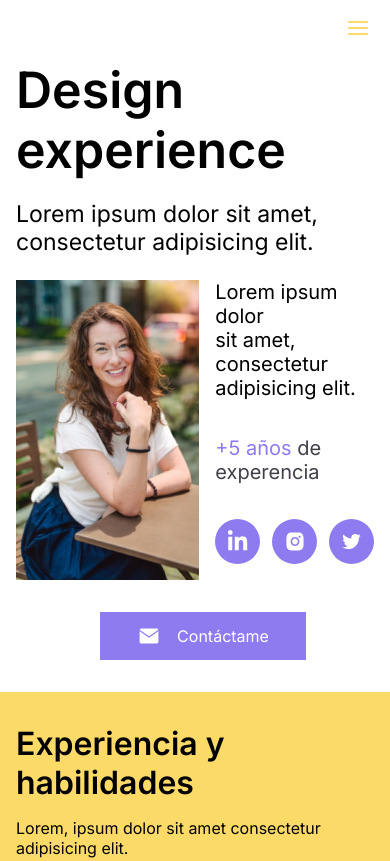
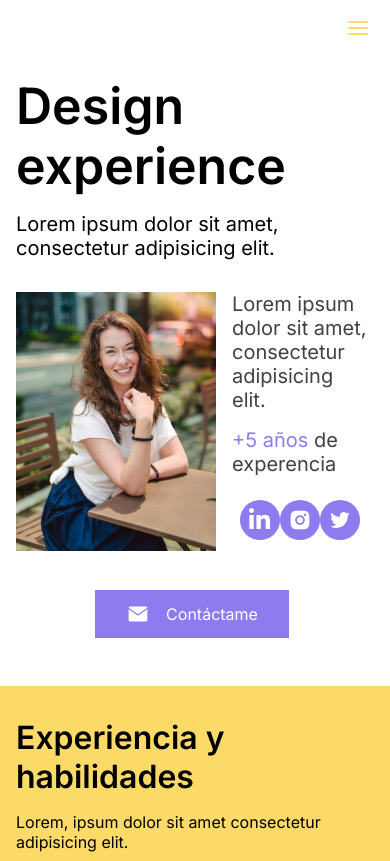
Before and after one commit to martinez-fko/miPortafolio, a plain HTML site: page index.html in a window 390 px wide. Shown: the top 861 px of the page. Drawn offline with Linux system fonts and the light colour scheme.

Commit message:
Modificaciones responsividad

```diff
--- a/assets/css/styles.css
+++ b/assets/css/styles.css
@@ -7,6 +7,7 @@
     --color-dark-black: #423F49;
     --color-white: #FFFFFF;
     --color-gray: #F9F5F2;
+
 }
 
 *{
@@ -22,7 +23,22 @@ body{
     background-color: var(--color-white);
 }
 
-.titulo{
+h1{
+   font-size: 50px;
+   font-weight: 600;
+}
+
+h2{
+    font-size: 32px;
+    font-weight: 600;
+}
+
+h3{
+    font-size: 20px;
+    font-weight: 400;
+}
+
+/* .titulo{
     font-size: 50px;
     font-weight:600px ;
 }
@@ -30,7 +46,7 @@ body{
 .subtitulo{
     font-size: 23px;
     font-weight: 400;
-}
+} */
 
 .subsection{
     font-size: 20px;
@@ -86,50 +102,69 @@ input#menu-hamburguesa{
 
 /* header */
 
-.seccion_titulo{
-    margin-bottom: 1.5rem;
+
+.header{
+    padding: 1rem;
+    padding-right: 2rem;
+    display: grid;
+    grid-template-areas:
+    "titulo titulo"
+    "image info"
+    "btn btn";
+    grid-template-columns: 200px auto;
+    grid-template-rows: auto 250px auto;
+    gap: 1rem;
 }
 
-.seccion_principal{
-    padding-left: 1rem;
+.header__box-titulo{
+    grid-area: titulo;
 }
 
-.seccion_info{
-    display: flex;
-    height: 300px;
+.header__box-image{
+    background-color: #8E7BEF;
+    grid-area: image;
 }
 
-.seccion_info img {
-    max-width: 49%;
-    object-fit: cover;
+.header__box-image img {
+    width: 100%;
+    object-fit: contain;
 }
 
-.box_info{
-    padding: 0 1rem;
+.header__box-info{
+    grid-area: info;
     display: flex;
     flex-direction: column;
     justify-content: space-between;
 }
 
-.box_info .experiencia{
-    color: var(--color-dark-black);
-
+.header__box-btn{
+    grid-area: btn;
 }
 
-.box_info .experiencia span {
+
+.header__box-titulo h3 {
+  margin: 1rem 0;
+}
+
+.header__redes{
+    display: flex;
+    justify-content: space-between;
+    padding: .5rem;
+}
+
+.header__box-info p{
+    font-size: 20px;
+    margin-bottom: 1rem;
+    color: var(--color-dark-black);
+}
+
+.header__box-info p>span{
     color: var(--color-purple);
 }
 
-.seccion__redes{
-    display: flex;
-    justify-content: space-between;
-    align-items: flex-start;
-    margin-bottom: 1rem;
-}
-
-.seccion__redes .icon{
-    width: 45px;
-    height: 45px;
+.header__redes .icon{
+    width: 40px;
+    height: 40px;
     background-color: var(--color-purple);
     border-radius: 50%;
     display: flex;
@@ -137,7 +172,7 @@ input#menu-hamburguesa{
     align-items: center;
 }
 
-.seccion_btn a {
+.header__box-btn a {
     background-color: var(--color-purple);
     display: flex;
     padding: .75rem;
@@ -224,3 +259,64 @@ input#menu-hamburguesa{
 .portafolio__item img{
     width: 100%;
 }
+
+
+/* Responsividad  */
+
+
+/* Movil */
+@media screen and (min-width: 660px) {
+    /* Header */
+    .header{
+        padding: 0 2rem;
+        grid-template-areas:
+        "titulo  image info"
+        "btn image info";
+        gap: 1;
+        grid-template-columns: 50% 25% 25%;
+    }
+
+    .header__box-titulo{
+        text-align: left;
+    }
+
+    .header__box-titulo h3 {
+        margin: 0;
+    }
+
+    .header__box-info{
+        justify-content: flex-start;
+    }
+
+    .header__box-info p{
+        margin-bottom: .75rem;
+    }
+
+    .header__box-image img {
+        max-width: 185px;
+        height: 250px;
+        object-fit: cover;
+        object-position: center;
+    }
+
+    .header__box-btn a{
+       margin: 0;
+       width: 70%;
+    }
+
+}
+
+
+/* desktop */
+
+@media only screen and (min-width: 992px) {
+    /* header */
+    .header{
+        padding:0  10rem;
+    }
+
+    .header__box-image img {
+        min-width: 170px;
+        object-fit: cover;
+    }
+}
--- a/index.html
+++ b/index.html
@@ -21,34 +21,32 @@
       </ul>
     </nav>
 
-    <section class="seccion_principal">
-      <div class="seccion_titulo">
-        <h1 class="titulo">
-          Design <br />
-          experience
+    <section class="header">
+      <div class="header__box-titulo">
+        <h1>
+          Design experience
         </h1>
-        <br />
-        <h2 class="subtitulo">
-          Lorem ipsum dolor sit amet, <br />
-          consectetur adipisicing elit.
-        </h2>
+        <h3>
+          Lorem ipsum dolor sit amet, consectetur adipisicing elit.
+        </h3>
       </div>
-      <!-- termina seccion_titulo -->
+      <!-- termina header -->
+      <div class="header__box-image">
+        <img src="assets/images/Rectangle 26.png" alt="" />
+      </div>
 
-      <div class="seccion_info">
-        <img src="assets/images/Rectangle 26.png" alt="" />
-        <div class="box_info">
-          <p class="subsection">
-            Lorem ipsum dolor <br />
-            sit amet, <br />
-            consectetur <br />
+      <div class="header__box-info">
+          <p>
+            Lorem ipsum dolor
+            sit amet,
+            consectetur
             adipisicing elit.
           </p>
-          <p class="subsection experiencia">
+          <p>
             <span>+5 años </span> de experencia
           </p>
 
-          <div class="seccion__redes">
+          <div class="header__redes">
             <a class="icon" href="#">
               <img src="assets/images/cib_linkedin-in.svg" alt="" />
             </a>
@@ -60,12 +58,10 @@
             </a>
           </div>
           <!-- termina seccion__redes -->
-        </div>
-        <!-- termina box_info -->
       </div>
       <!-- termina seccion_info -->
 
-      <div class="seccion_btn">
+      <div class="header__box-btn">
         <a href="">
           <img src="./assets/images/mail 3.svg" alt="" />
           Contáctame
```
